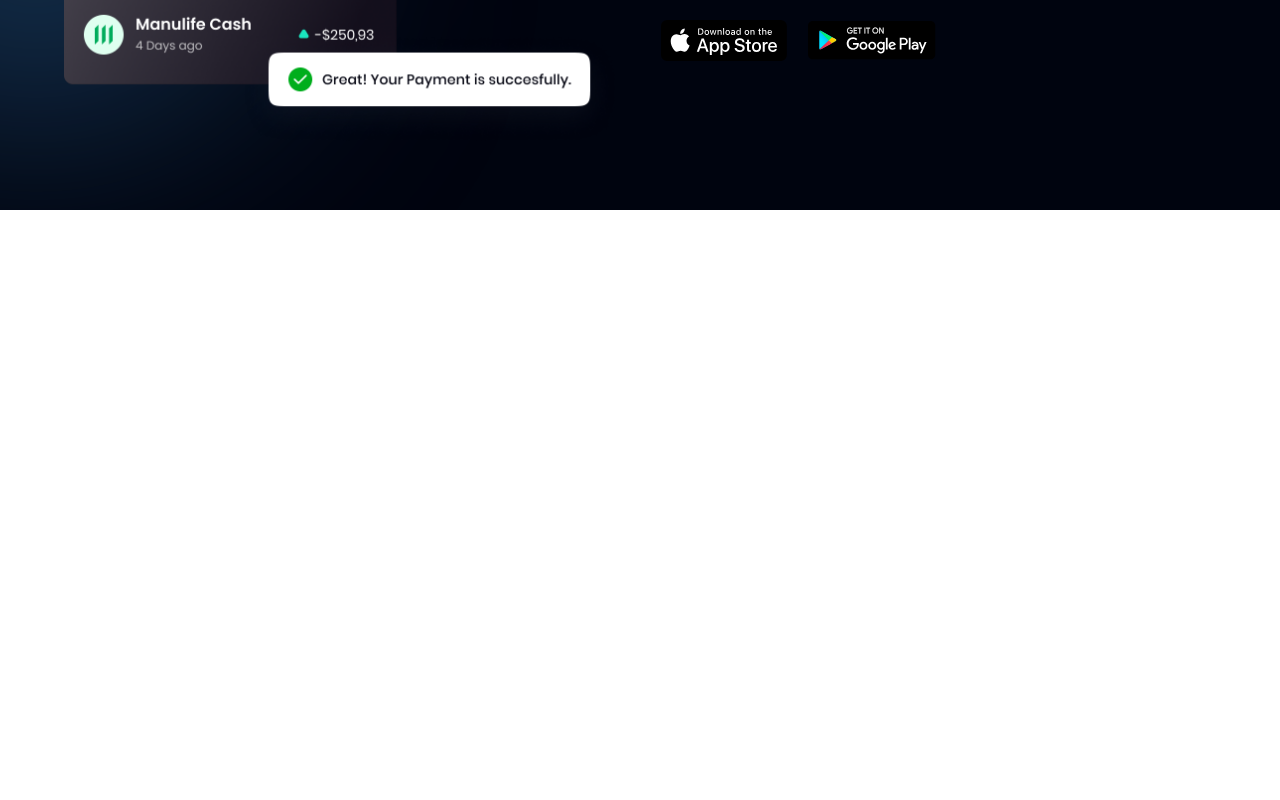
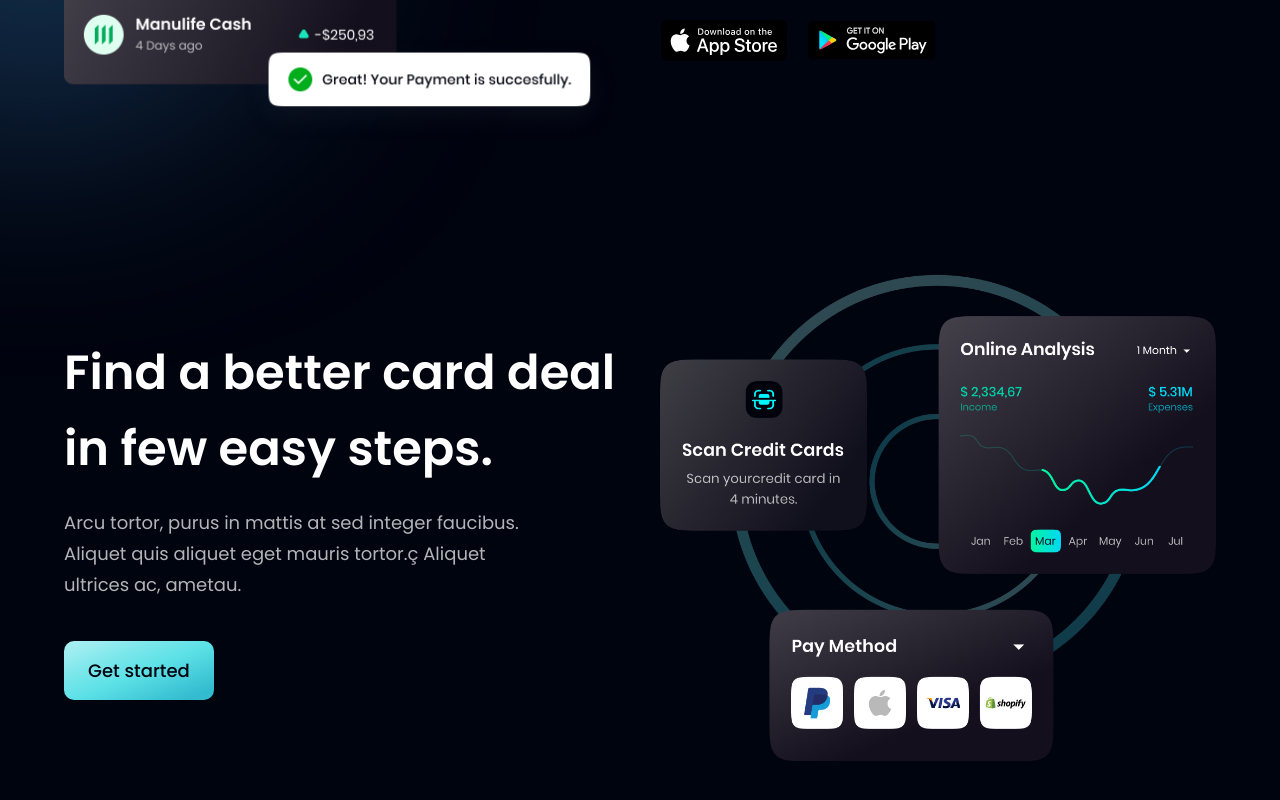
Before and after one commit to saadismail01/Bank_Web, a React (Vite) app: page / in a window 1280 px wide. Shown: the part 2060-2860 px from the top of the page. Before the commit the page ends 2270 px from the top, so only its background shows below. Built offline with nearby package versions, Linux system fonts and the light colour scheme.

Commit message:
generate the card deal page

```diff
--- a/src/components/CardDeal.jsx
+++ b/src/components/CardDeal.jsx
@@ -1,8 +1,30 @@
+/* eslint-disable no-unused-vars */
+import { card } from "../assets";
+import styles, { layout } from "../style";
+import Button from "./Button";
 import React from "react";
 React;
 
 const CardDeal = () => {
-  return <div></div>;
+  return (
+    <section className={layout.section}>
+      <div className={layout.sectionInfo}>
+        <h2 className={styles.heading2}>
+          Find a better card deal
+          <br className="sm:block hidden" /> in few easy steps.
+        </h2>
+        <p className={`${styles.paragraph} max-w-[470px] mt-5 `}>
+          Arcu tortor, purus in mattis at sed integer faucibus. Aliquet quis
+          aliquet eget mauris tortor.ç Aliquet ultrices ac, ametau.
+        </p>
+        <Button styles="mt-10" />
+      </div>
+
+      <div className={layout.sectionImg}>
+        <img src={card} alt="card" className="w-[100%] h-[100%]" />
+      </div>
+    </section>
+  );
 };
 
 export default CardDeal;
```
